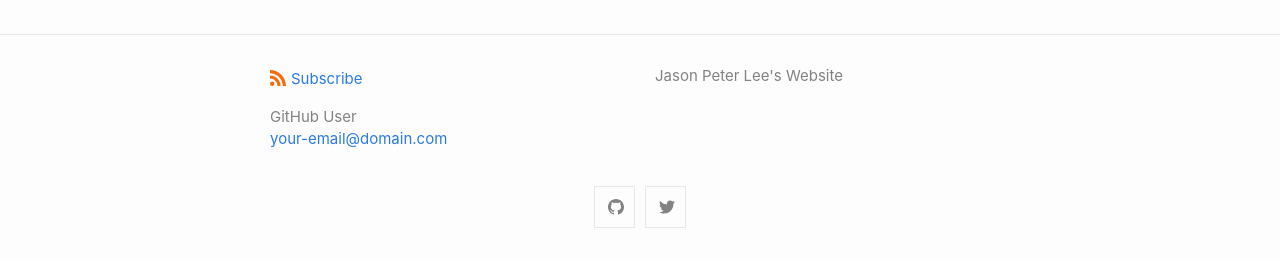
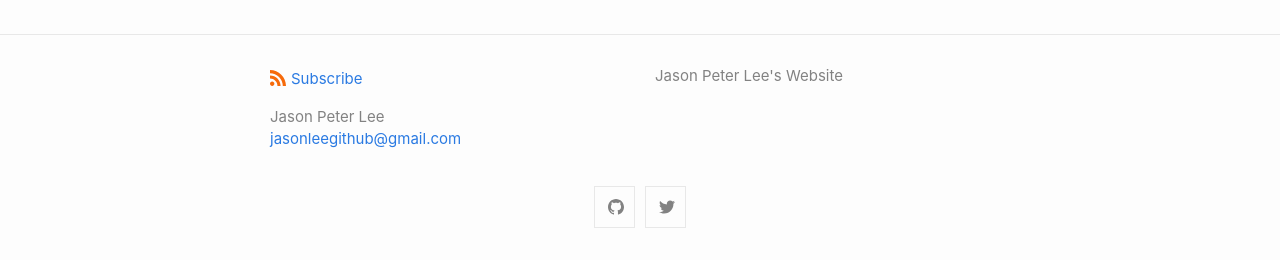
Before and after one commit to jasonpeterlee/jasonpeterlee.github.io, a Jekyll site: the page built from index.md, in a window 1280 px wide. Shown: the part 637-897 px from the top of the page. Built offline with Jekyll 4.4.1, drawn with Linux system fonts in a browser that asks for light colours.

Commit message:
update config

```diff
--- a/_config.yml
+++ b/_config.yml
@@ -1,7 +1,7 @@
 title: Jason Peter Lee's Website
 author:
-  name: GitHub User
-  email: your-email@domain.com
+  name: Jason Peter Lee
+  email: jasonleegithub@gmail.com
 description: > # this means to ignore newlines until "show_excerpts:"
   Jason Peter Lee's Website
 
```
